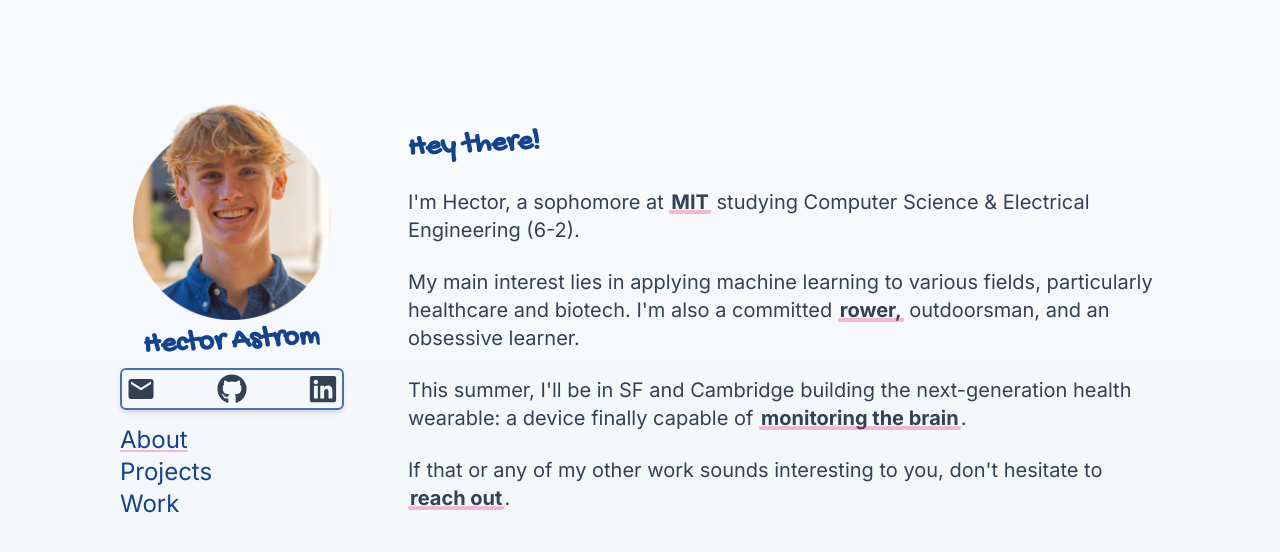
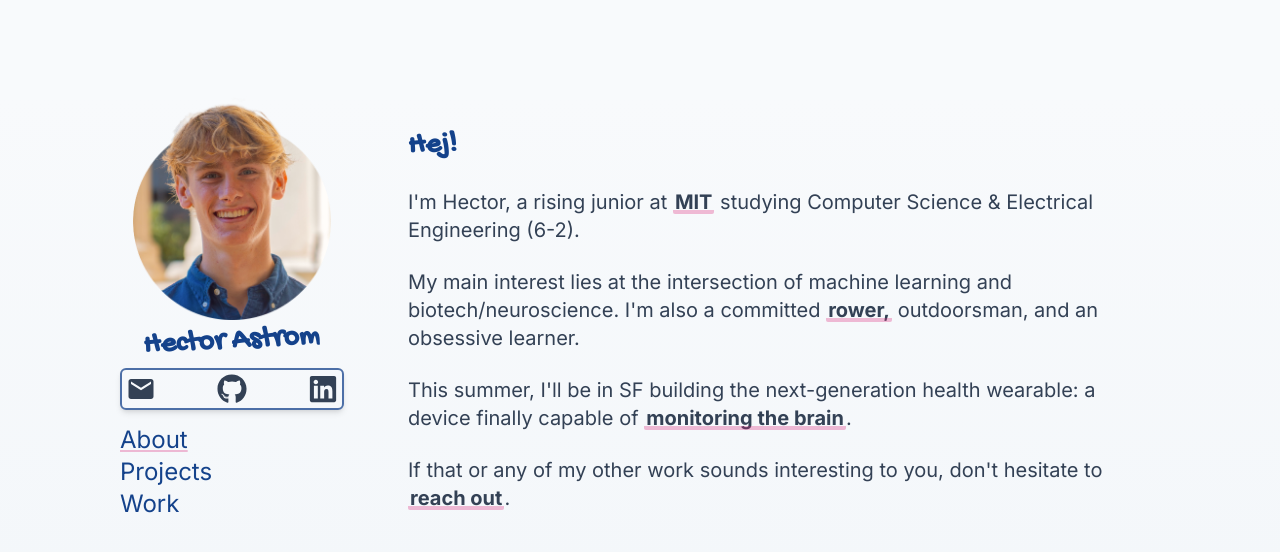
Before and after one commit to hectorastrom/personal-website, a Next.js app: page / in a window 1280 px wide. Shown: the top 552 px of the page. Built offline with nearby package versions, Linux system fonts and the light colour scheme.

Commit message:
updated front page to be junior

```diff
--- a/src/app/page.tsx
+++ b/src/app/page.tsx
@@ -1,3 +1,4 @@
+import React from "react";
 import NameTitle from "@/components/NameTitle";
 import Link from "next/link";
 
@@ -6,10 +7,10 @@ export default function Home() {
     <>
       <div className="flex flex-col gap-6">
         <div className="flex flex-row gap-4">
-          <NameTitle text="Hey there!" />
+          <NameTitle text="Hej!" />
         </div>
         <p>
-          I&apos;m Hector, a sophomore at{" "}
+          I&apos;m Hector, a rising junior at{" "}
           <a
             className="custom-link"
             target="_blank"
@@ -21,9 +22,8 @@ export default function Home() {
         </p>
 
         <p>
-          My main interest lies in applying machine learning to various fields,
-          particularly <span className="">healthcare</span> and
-          <span className=""> biotech</span>. I&apos;m also a committed{" "}
+          My main interest lies at the intersection of machine learning and biotech/neuroscience.
+          I&apos;m also a committed{" "}
           <a
             className="custom-link"
             target="_blank"
@@ -35,7 +35,7 @@ export default function Home() {
         </p>
 
         <span>
-          This summer, I&apos;ll be in SF and Cambridge building the
+          This summer, I&apos;ll be in SF building the
           next-generation health wearable: a device finally capable of{" "}
           <a
             className="custom-link"
```
Also changed, not shown: 1 other file (tests, documents, lock files or other folders).
